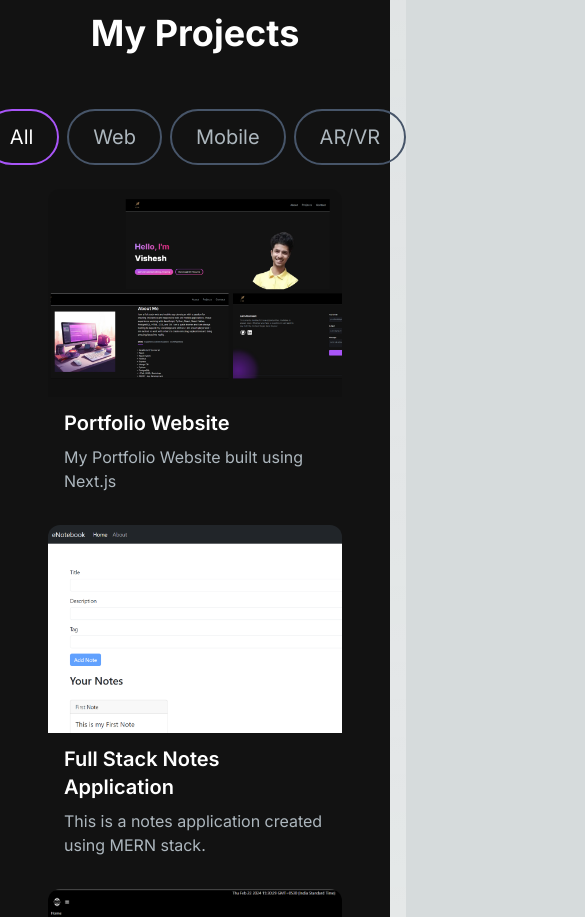
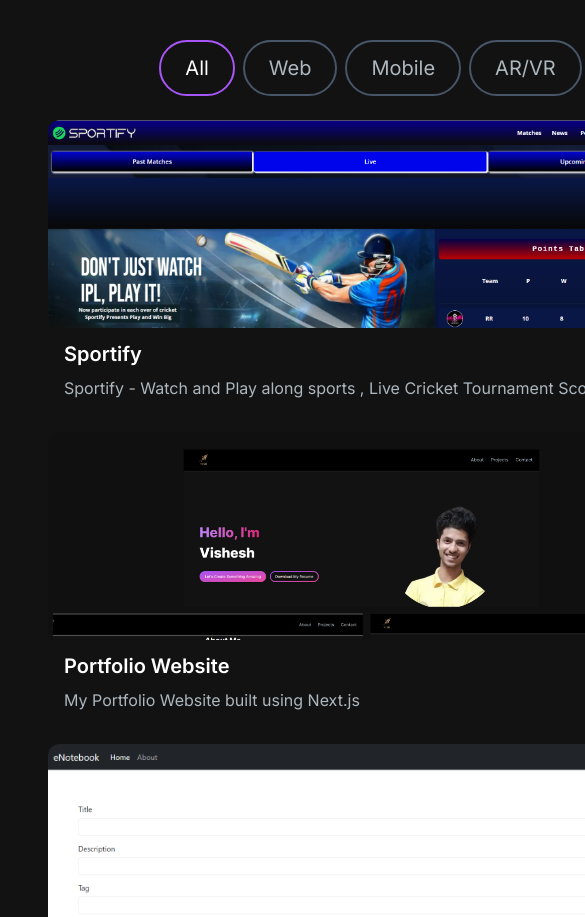
Before and after one commit to VisheshG8/Portfolio-Website-in-Next-js., a Next.js app: page / in a window 390 px wide. Shown: the part 2520-3437 px from the top of the page, 585 px wide, since content can reach past the window. Built offline with nearby package versions, Linux system fonts and the light colour scheme.

Commit message:
Added the Sportify Project and fixed the responsiveness issue

```diff
--- a/src/app/components/ProjectsSection.jsx
+++ b/src/app/components/ProjectsSection.jsx
@@ -5,6 +5,15 @@
 import { motion, useInView } from "framer-motion";
 
 const projectsData = [
+  {
+    id: 0,
+    title: "Sportify",
+    description: "Sportify - Watch and Play along sports , Live Cricket Tournament Scores like IPL",
+    image: '/images/projects/0.png',
+    tag: ["All", "Web"],
+    gitUrl: "https://sportify-production.bubbleapps.io/version-test",
+    previewUrl: "https://sportify-production.bubbleapps.io/version-test",
+  },
   {
     id: 1,
     title: "Portfolio Website",
@@ -162,7 +171,7 @@
       "https://drive.google.com/file/d/1vFRQG96Y50abbeITjXMFhJ2A9scHVvrW/view?usp=sharing",
     previewUrl:
       "https://drive.google.com/file/d/1vFRQG96Y50abbeITjXMFhJ2A9scHVvrW/view?usp=sharing",
-  },
+  }
 
 ];
 
--- a/src/app/globals.css
+++ b/src/app/globals.css
@@ -25,3 +25,9 @@
     )
     rgb(var(--background-start-rgb));
 }
+
+@media screen and (max-width: 420px) {
+  html {
+    width: 190%;
+  }
+}
```
Also changed, not shown: public/images/projects/0.png (added).
